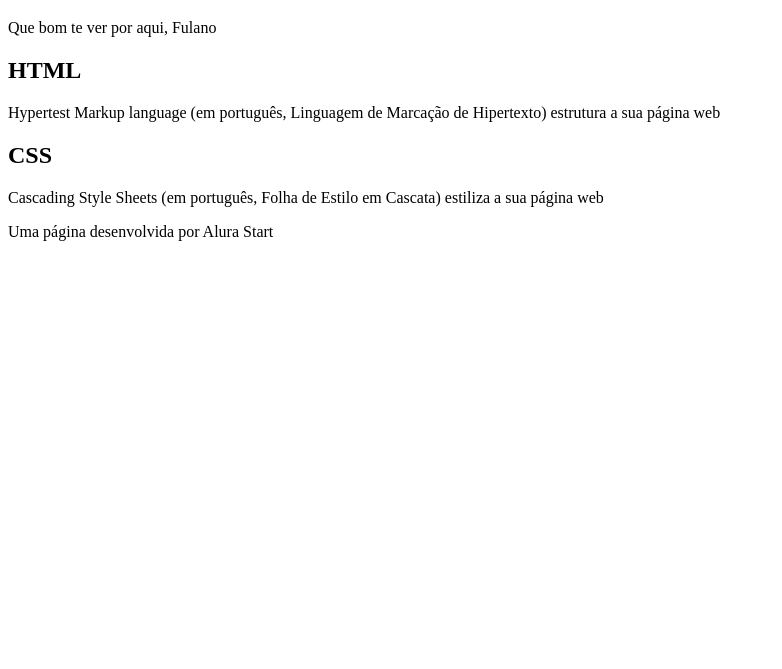
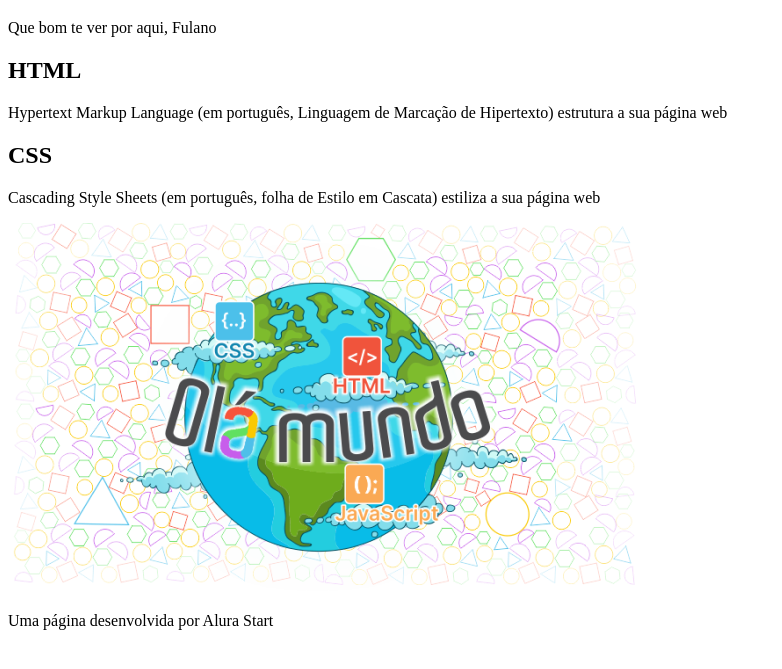
Before and after one commit to japharu/Hello-World, a plain HTML site: page INDEX.HTML in a window 1280 px wide. Shown: the part 61-730 px from the top of the page, without its empty margins (0-782 px from the left). Drawn offline with Linux system fonts and the light colour scheme.

Commit message:
Finalizando a página HTML

```diff
--- a/INDEX.HTML
+++ b/INDEX.HTML
@@ -6,24 +6,25 @@
     <title>Hello World</title>
 </head>
 <body>
-   <reader>
+    <header>
         <h1>Hello World</h1>
         <p>Que bom te ver por aqui, Fulano</p>
 
-   </reader>
+    </header>
 
     <section>
         <h2>HTML</h2>
-    <P>Hypertest Markup language (em português, Linguagem de Marcação de Hipertexto) estrutura a sua página web</P>
+        <P>Hypertext Markup Language (em português, Linguagem de Marcação de Hipertexto) estrutura a sua página web</P>
 
         <h2>CSS</h2>
-    <p>Cascading Style Sheets (em português, Folha de Estilo em Cascata) estiliza a sua página web</p>
-
+        <P>Cascading Style Sheets (em português, folha de Estilo em Cascata) estiliza a sua página web</P>
+        <img src="imagem/Olá Mundo.png" alt="imagem com figuras geométricas ao fundo e uma figura do planeta Terra a frente, com a inscrição Olá Mundo em letras coloridas"
     </section>
 
     <footer>
         <p>Uma página desenvolvida por Alura Start</p>
 
     </footer>
+
 </body>
 </html>
```
Also changed, not shown: imagem/Olá Mundo.png (added). Lines whose indentation alone changed are shown as unchanged.
